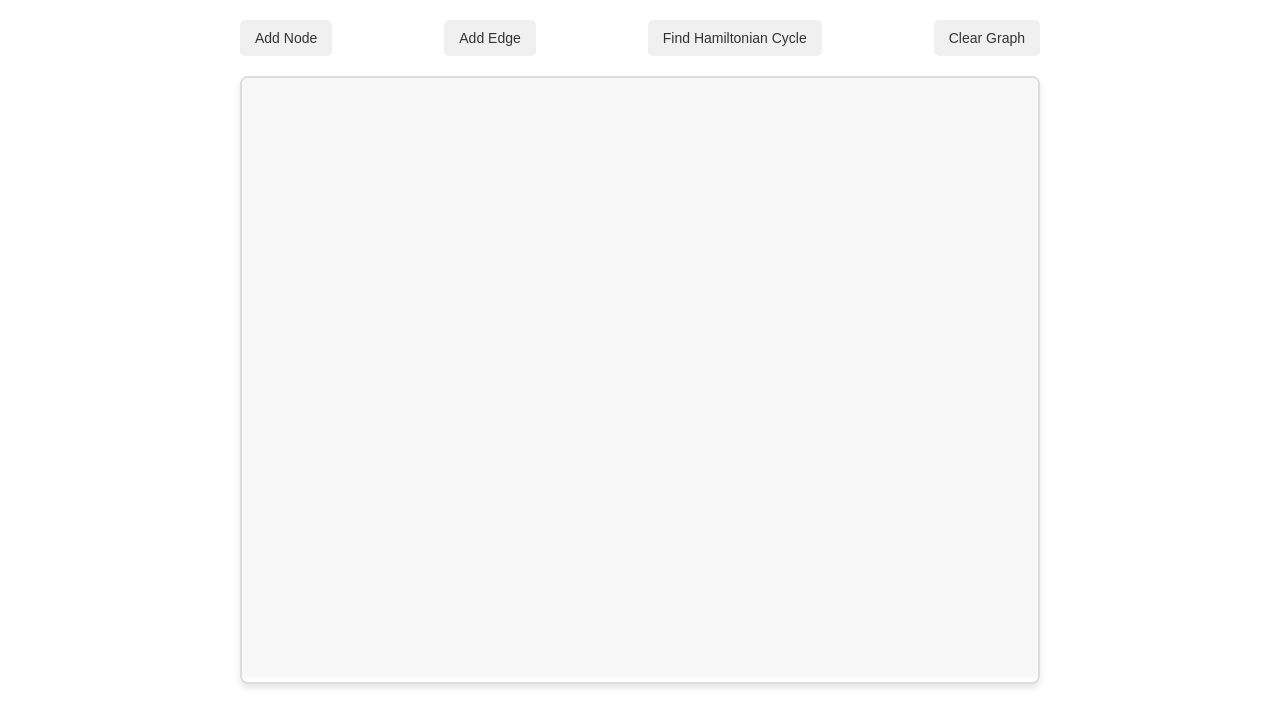
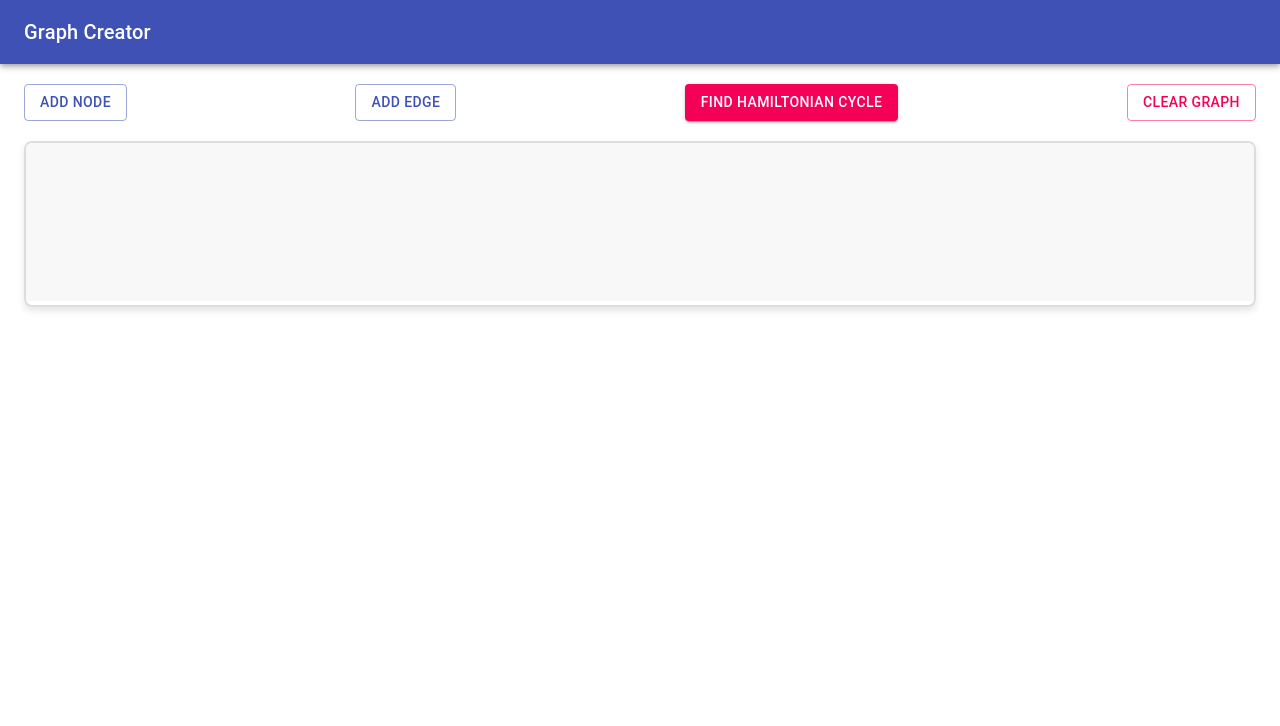
Before and after one commit to vishwajeet075/daa_frontend, a React (Create React App) app: page / in a window 1280 px wide. Shown: the top 726 px of the page. Built offline with nearby package versions, Linux system fonts and the light colour scheme.

Commit message:
increase more visually

```diff
--- a/package.json
+++ b/package.json
@@ -4,6 +4,9 @@
   "private": true,
   "dependencies": {
     "@chakra-ui/react": "^2.10.3",
+    "@emotion/react": "^11.13.3",
+    "@emotion/styled": "^11.13.0",
+    "@mui/material": "^6.1.4",
     "@testing-library/jest-dom": "^5.17.0",
     "@testing-library/react": "^13.4.0",
     "@testing-library/user-event": "^13.5.0",
@@ -14,6 +17,7 @@
     "react-graph-vis": "^1.0.7",
     "react-scripts": "5.0.1",
     "react-toastify": "^10.0.6",
+    "styled-components": "^6.1.13",
     "web-vitals": "^2.1.4"
   },
   "scripts": {
--- a/src/components/GraphCreator.js
+++ b/src/components/GraphCreator.js
@@ -1,4 +1,37 @@
 import React, { useState, useRef, useEffect, useCallback } from 'react';
+import styled from 'styled-components';
+import { Button, AppBar, Toolbar, Typography, Container, Box } from '@mui/material';
+import { createTheme, ThemeProvider } from '@mui/material/styles';
+
+const theme = createTheme({
+  palette: {
+    primary: {
+      main: '#3f51b5',
+    },
+    secondary: {
+      main: '#f50057',
+    },
+  },
+});
+
+const StyledContainer = styled(Container)`
+  padding: 20px;
+  max-width: 100% !important;
+`;
+
+const CanvasContainer = styled(Box)`
+  border: 2px solid #ddd;
+  border-radius: 8px;
+  overflow: hidden;
+  box-shadow: 0 4px 6px rgba(0, 0, 0, 0.1);
+  margin-top: 20px;
+`;
+
+const StyledCanvas = styled.canvas`
+  background: #f8f8f8;
+  width: 100%;
+  height: auto;
+`;
 
 const GraphCreator = () => {
   const [nodes, setNodes] = useState([]);
@@ -14,43 +47,6 @@ const GraphCreator = () => {
     '#FF6B6B', '#4ECDC4', '#45B7D1', '#FFA07A', '#98D8C8',
     '#F7DC6F', '#BB8FCE', '#82E0AA', '#F1948A', '#85C1E9'
   ];
-
-  const styles = {
-    container: {
-      padding: '20px',
-      fontFamily: 'Arial, sans-serif',
-      maxWidth: '800px',
-      margin: '0 auto',
-    },
-    toolbox: {
-      marginBottom: '20px',
-      display: 'flex',
-      justifyContent: 'space-between',
-    },
-    button: {
-      padding: '10px 15px',
-      fontSize: '14px',
-      cursor: 'pointer',
-      border: 'none',
-      borderRadius: '5px',
-      transition: 'all 0.3s',
-      backgroundColor: '#f0f0f0',
-      color: '#333',
-    },
-    activeButton: {
-      backgroundColor: '#4CAF50',
-      color: 'white',
-    },
-    canvasContainer: {
-      border: '2px solid #ddd',
-      borderRadius: '8px',
-      overflow: 'hidden',
-      boxShadow: '0 4px 6px rgba(0, 0, 0, 0.1)',
-    },
-    canvas: {
-      background: '#f8f8f8',
-    },
-  };
 
   const drawGraph = useCallback(() => {
     const canvas = canvasRef.current;
@@ -90,12 +86,11 @@ const GraphCreator = () => {
       ctx.textBaseline = 'middle';
       ctx.fillText(ALPHABET[index], node.x, node.y);
     });
-    // eslint-disable-next-line
-  }, [nodes, edges, hamiltonCycle]); // Include dependencies
+  }, [nodes, edges, hamiltonCycle]);
 
   useEffect(() => {
     drawGraph();
-  }, [drawGraph]); // Now drawGraph is included
+  }, [drawGraph]);
 
   const isEdgeInCycle = (edge) => {
     if (hamiltonCycle.length < 2) return false;
@@ -118,8 +113,8 @@ const GraphCreator = () => {
 
   const handleCanvasClick = (e) => {
     const rect = canvasRef.current.getBoundingClientRect();
-    const x = e.clientX - rect.left;
-    const y = e.clientY - rect.top;
+    const x = (e.clientX - rect.left) * (canvasRef.current.width / rect.width);
+    const y = (e.clientY - rect.top) * (canvasRef.current.height / rect.height);
 
     const clickedNodeIndex = nodes.findIndex(node =>
       Math.hypot(node.x - x, node.y - y) < NODE_RADIUS
@@ -167,7 +162,7 @@ const GraphCreator = () => {
         alert('Hamiltonian cycle found!');
       } else {
         alert(data.message || 'No Hamiltonian cycle found in this graph');
-        setHamiltonCycle([]);  // Clear any previously found cycle
+        setHamiltonCycle([]);
       }
     } catch (error) {
       console.error('Error finding Hamiltonian cycle:', error);
@@ -183,57 +178,76 @@ const GraphCreator = () => {
     setSelectedTool(null);
   };
 
+  useEffect(() => {
+    const resizeCanvas = () => {
+      const canvas = canvasRef.current;
+      const container = canvas.parentElement;
+      canvas.width = container.clientWidth;
+      canvas.height = container.clientHeight;
+      drawGraph();
+    };
+
+    window.addEventListener('resize', resizeCanvas);
+    resizeCanvas();
+
+    return () => window.removeEventListener('resize', resizeCanvas);
+  }, [drawGraph]);
+
   return (
-    <div style={styles.container}>
-      <div style={styles.toolbox}>
-        <button
-          style={{
-            ...styles.button,
-            ...(selectedTool === 'node' ? styles.activeButton : {})
-          }}
+    <ThemeProvider theme={theme}>
+      <AppBar position="static">
+        <Toolbar>
+          <Typography variant="h6">
+            Graph Creator
+          </Typography>
+        </Toolbar>
+      </AppBar>
+      <StyledContainer>
+        <Box display="flex" flexWrap="wrap" justifyContent="space-between" mb={2}>
+          <Button
+            variant={selectedTool === 'node' ? 'contained' : 'outlined'}
+            color="primary"
             onClick={() => {
               setSelectedTool('node');
               setEdgeStart(null);
             }}
           >
             Add Node
-        </button>
-        <button
-          style={{
-            ...styles.button,
-            ...(selectedTool === 'edge' ? styles.activeButton : {})
-          }}
+          </Button>
+          <Button
+            variant={selectedTool === 'edge' ? 'contained' : 'outlined'}
+            color="primary"
             onClick={() => {
               setSelectedTool('edge');
               setEdgeStart(null);
             }}
           >
             Add Edge
-        </button>
-        <button
-          style={styles.button}
+          </Button>
+          <Button
+            variant="contained"
+            color="secondary"
             onClick={findHamiltonianCycle}
           >
             Find Hamiltonian Cycle
-        </button>
-        <button
-          style={styles.button}
+          </Button>
+          <Button
+            variant="outlined"
+            color="secondary"
             onClick={clearGraph}
           >
             Clear Graph
-        </button>
-      </div>
+          </Button>
+        </Box>
 
-      <div style={styles.canvasContainer}>
-        <canvas
+        <CanvasContainer>
+          <StyledCanvas
             ref={canvasRef}
-          width={800}
-          height={600}
             onClick={handleCanvasClick}
-          style={styles.canvas}
           />
-      </div>
-    </div>
+        </CanvasContainer>
+      </StyledContainer>
+    </ThemeProvider>
   );
 };
 
```
Also changed, not shown: 1 other file (tests, documents, lock files or other folders). Lines whose indentation alone changed are shown as unchanged.
